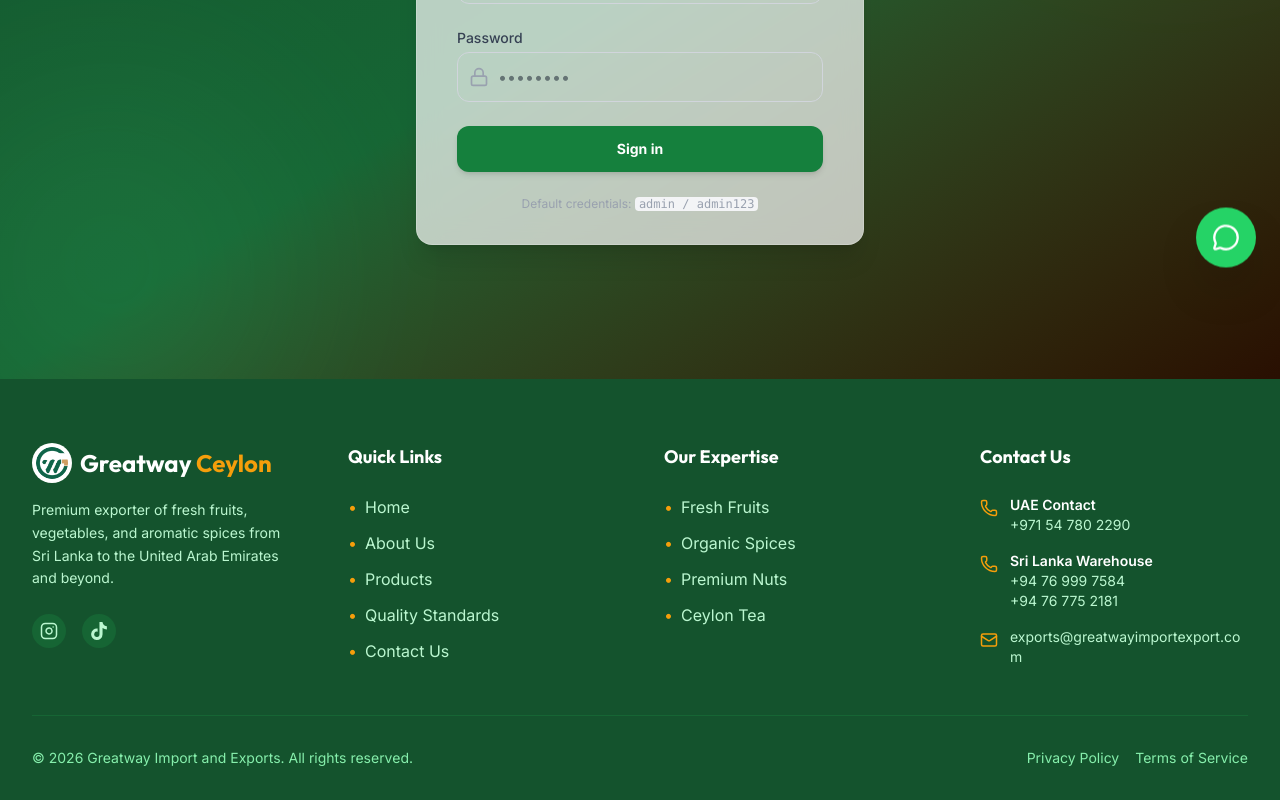
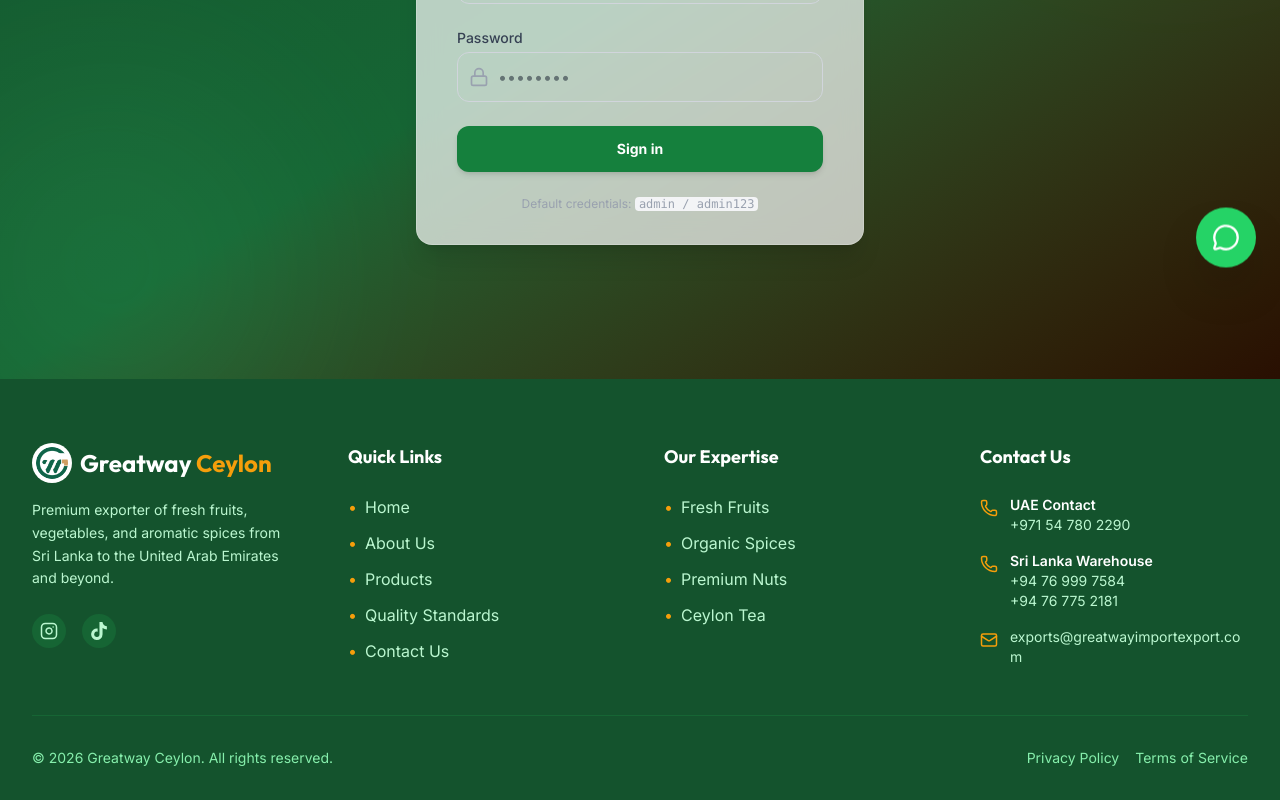
Before and after one commit to JawziAhamed/Greatway-Ceylon, a React (Vite) app in the folder frontend/: page /admin/login in a window 1280 px wide. Shown: the part 501-1301 px from the top of the page. Built offline with nearby package versions, Linux system fonts and the light colour scheme; no server answers.

Commit message:
all right reserved

```diff
--- a/frontend/src/components/Footer.jsx
+++ b/frontend/src/components/Footer.jsx
@@ -95,7 +95,7 @@ export default function Footer() {
                 </div>
 
                 <div className="border-t border-primary-800 pt-8 flex flex-col md:flex-row justify-between items-center text-sm text-primary-300">
-                    <p>&copy; {new Date().getFullYear()} Greatway Import and Exports. All rights reserved.</p>
+                    <p>&copy; {new Date().getFullYear()} Greatway Ceylon. All rights reserved.</p>
                     <div className="flex space-x-4 mt-4 md:mt-0">
                         <Link to="#" className="hover:text-white transition-colors">Privacy Policy</Link>
                         <Link to="#" className="hover:text-white transition-colors">Terms of Service</Link>
```
